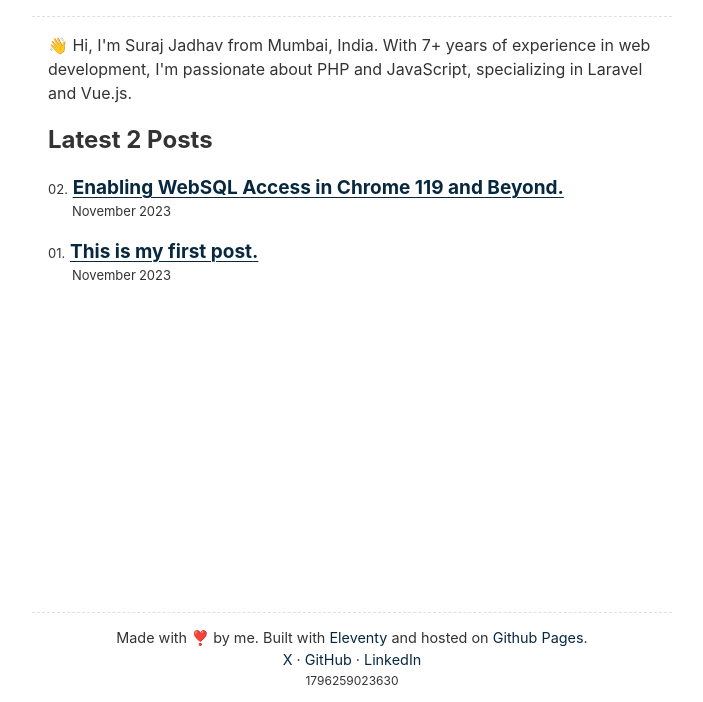
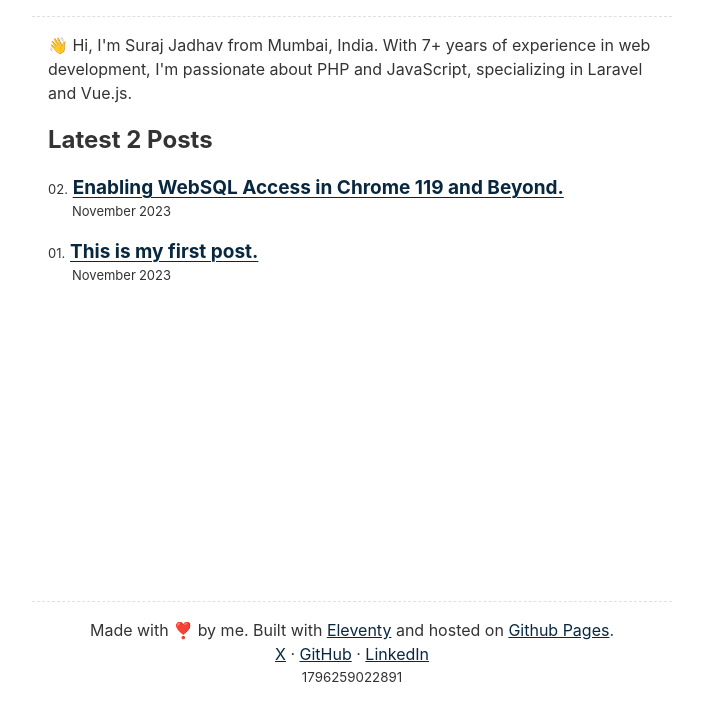
Before and after one commit to surajjdhv/surajjdhv.github.io, an Eleventy site: page content/index.njk in a window 1280 px wide. Shown: the part 98-800 px from the top of the page, without its empty margins (288-991 px from the left). Built offline with nearby package versions, Linux system fonts and the light colour scheme; Eleventy itself is replaced by a stand-in of ours; files that its build step writes are made by us from their sources.

Commit message:
Fix lighthouse score

```diff
--- a/public/css/index.css
+++ b/public/css/index.css
@@ -278,7 +278,7 @@
     margin-top: auto;
     border-top: 1px dashed var(--color-gray-20);
     padding: 1em;
-    font-size: 0.9em;
+    font-size: 1em;
     text-align: center;
 }
 
@@ -286,6 +286,6 @@
     margin: 0px;
 }
 
-footer a {
-    text-decoration: none;
+footer small {
+	color: var(--text-color);
 }
```
